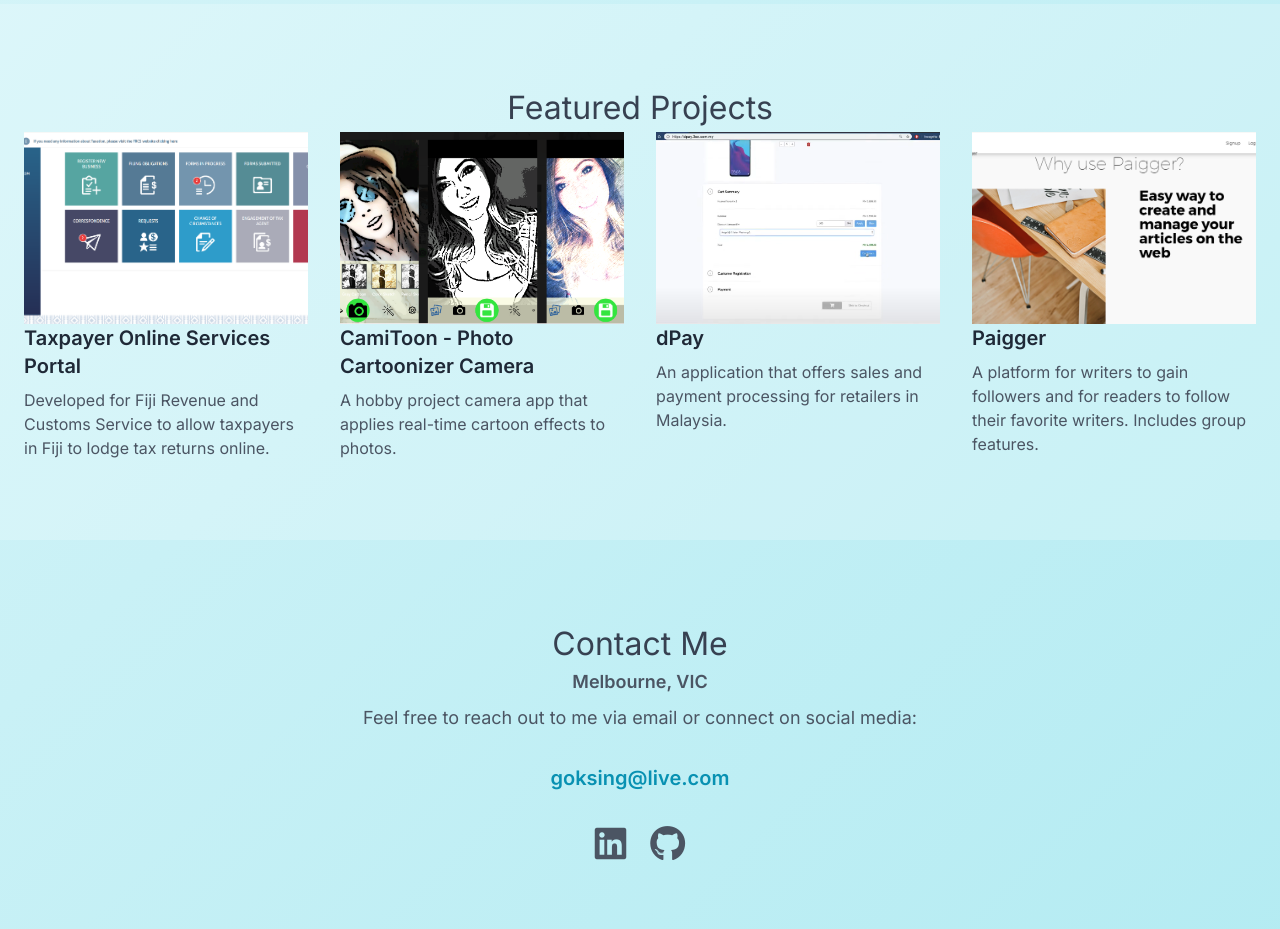
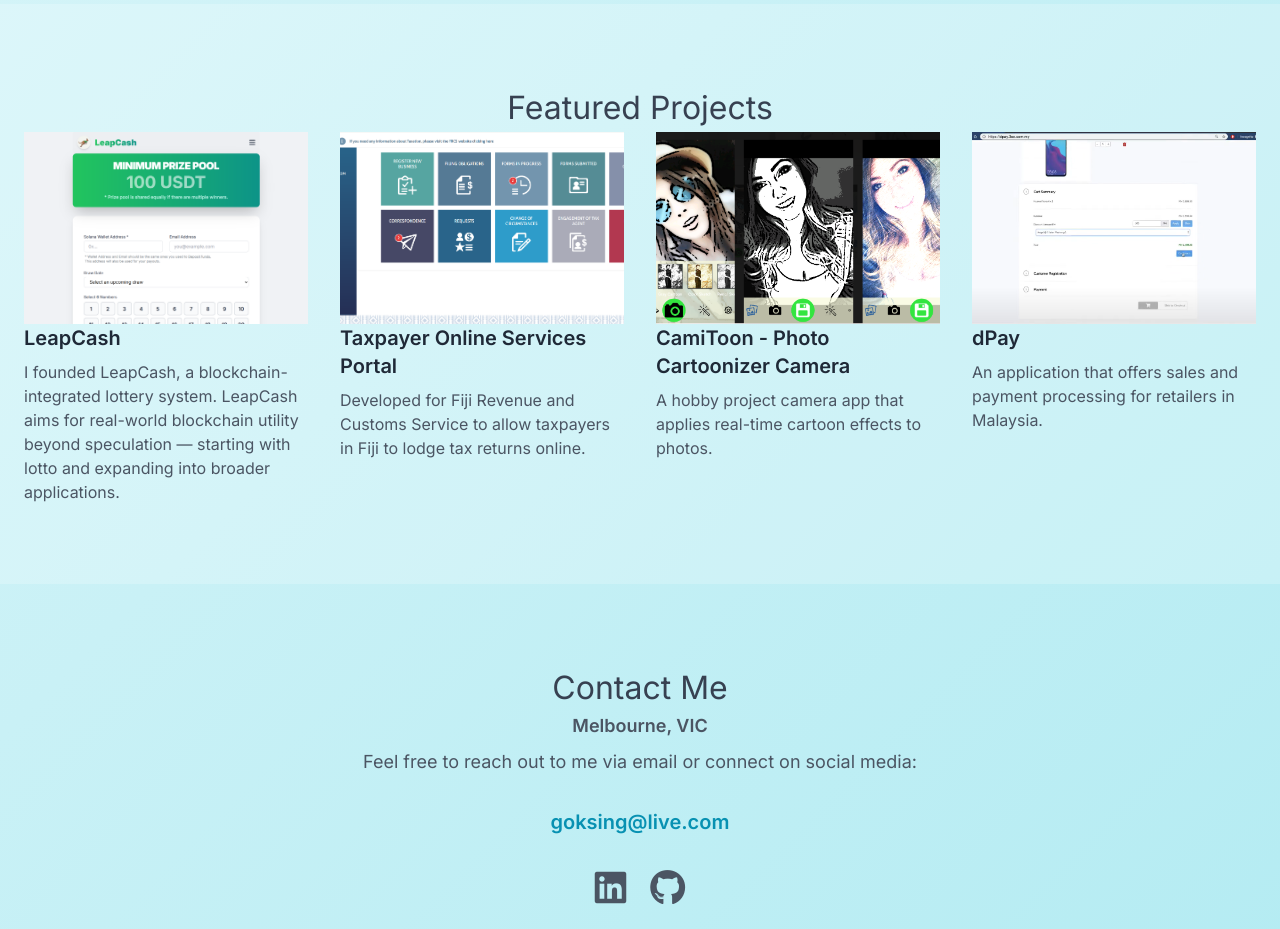
Before and after one commit to gokmaster/gok_portfolio, a plain HTML site: page index.html in a window 1280 px wide. Shown: the part 960-1889 px from the top of the page. Drawn offline with nearby package versions, Linux system fonts and the light colour scheme.

Commit message:
Added LeapCash and removed Paigger

```diff
--- a/index.html
+++ b/index.html
@@ -121,6 +121,16 @@
         <div class="container mx-auto px-6">
             <div class="text-center"><h2 class="section-title">Featured Projects</h2></div>
             <div class="grid md:grid-cols-2 lg:grid-cols-4 gap-8">
+                 <!-- Project 4: LeapCash -->
+                <a href="https://leapcash.online" target="_blank" rel="noopener noreferrer" class="block">
+                    <div class="project-card">
+                        <img src="./images/leapcash.png" alt="LeapCash" class="w-full h-48 object-cover" onerror="this.onerror=null;this.src='https://placehold.co/600x400/e2e8f0/6366f1?text=Image+Not+Found';">
+                        <div class="project-card-content">
+                            <h3 class="text-xl font-semibold text-gray-800 mb-2 hover:text-cyan-600 hover:underline">LeapCash</h3>
+                            <p class="text-gray-600">I founded LeapCash, a blockchain-integrated lottery system. LeapCash aims for real-world blockchain utility beyond speculation — starting with lotto and expanding into broader applications.</p>
+                        </div>
+                    </div>
+                </a>
                 <!-- Project 1: Taxpayer Portal -->
                 <a href="https://tpos.frcs.org.fj/taxpayerportal" target="_blank" rel="noopener noreferrer" class="block">
                     <div class="project-card">
@@ -148,16 +158,6 @@
                         <div class="project-card-content">
                             <h3 class="text-xl font-semibold text-gray-800 mb-2 hover:text-cyan-600 hover:underline">dPay</h3>
                             <p class="text-gray-600">An application that offers sales and payment processing for retailers in Malaysia.</p>
-                        </div>
-                    </div>
-                </a>
-                <!-- Project 4: Paigger -->
-                <a href="https://gokpeng.com/paigger/" target="_blank" rel="noopener noreferrer" class="block">
-                    <div class="project-card">
-                        <img src="./images/paigger.png" alt="Paigger" class="w-full h-48 object-cover" onerror="this.onerror=null;this.src='https://placehold.co/600x400/e2e8f0/6366f1?text=Image+Not+Found';">
-                        <div class="project-card-content">
-                            <h3 class="text-xl font-semibold text-gray-800 mb-2 hover:text-cyan-600 hover:underline">Paigger</h3>
-                            <p class="text-gray-600">A platform for writers to gain followers and for readers to follow their favorite writers. Includes group features.</p>
                         </div>
                     </div>
                 </a>
```
